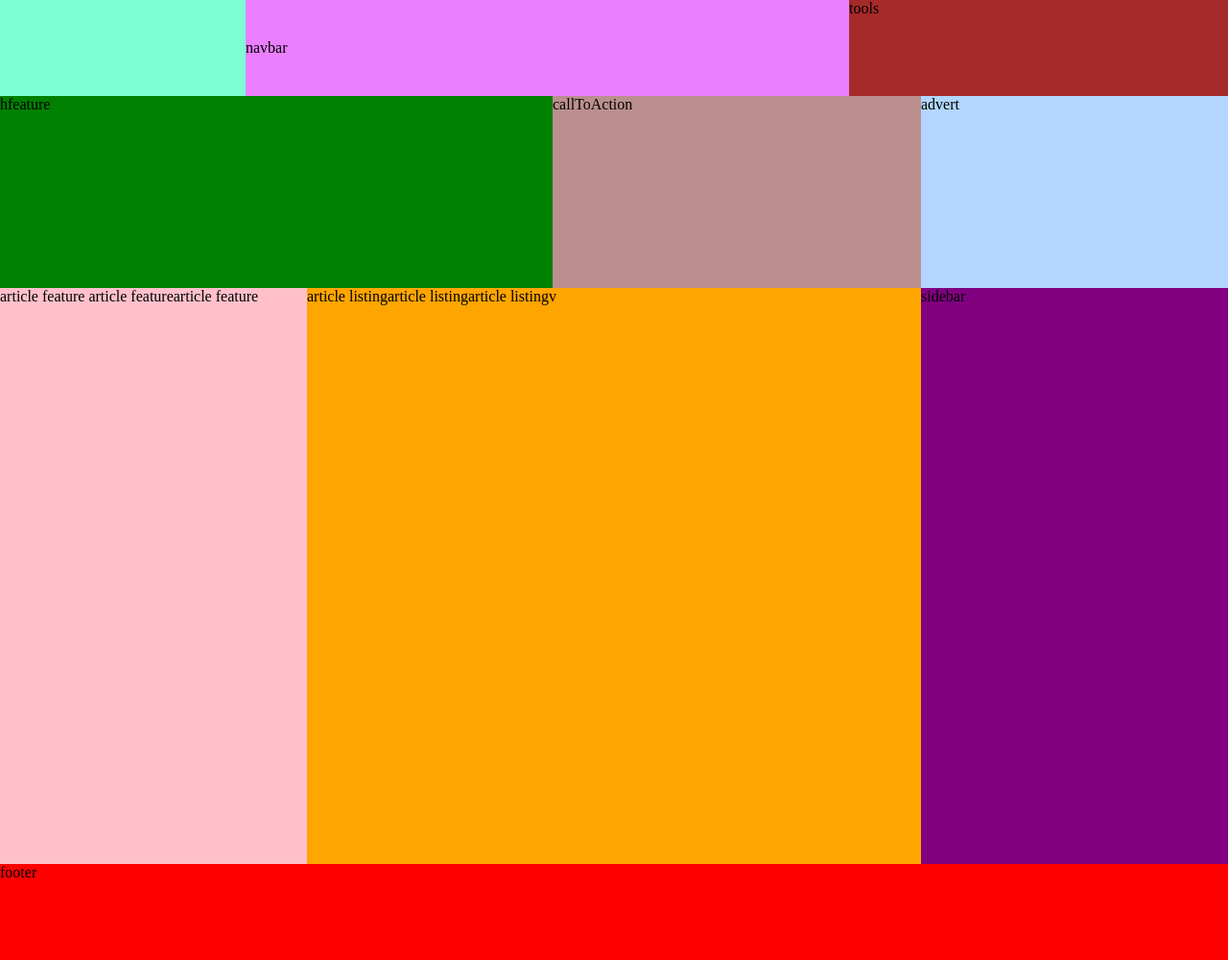
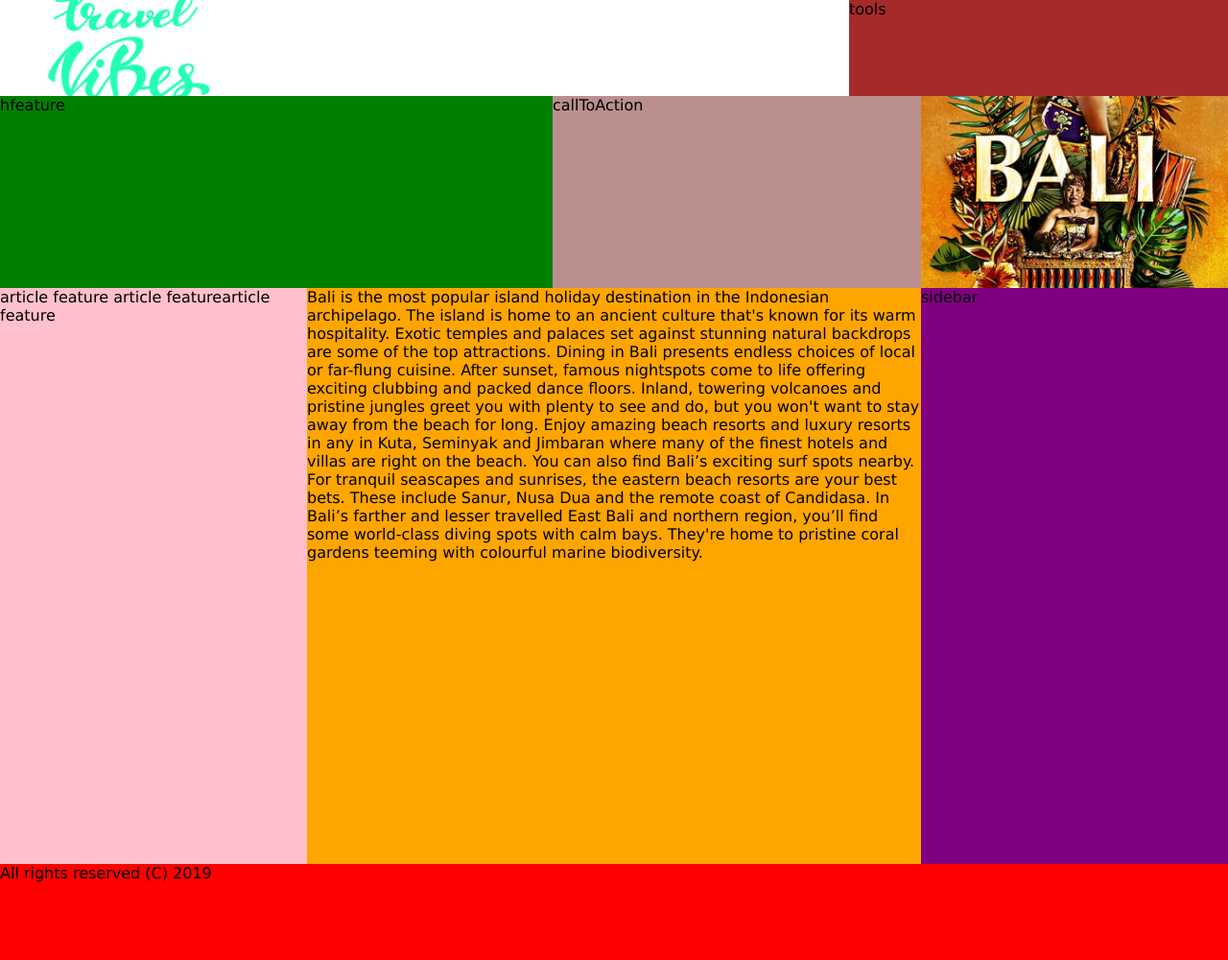
Before and after one commit to elinaosm/Travel, a plain HTML site: page index.html in a window 1280 px wide. Shown: the whole page at 96% size. Drawn offline with Linux system fonts and the light colour scheme.

Commit message:
css, index

```diff
--- a/index.html
+++ b/index.html
@@ -11,17 +11,17 @@
 <div class="container">
     <div class="header">
         <div class="logo"></div>
-        <div class="nav">navbar</div>
+        <div class="nav">
+        </div>
         <div class="tools">tools</div></div>
     <div class="hero">
         <div class="hfeature">hfeature</div>
         <div class="callToAction">callToAction</div></div>
     <div class="afeature">article feature article featurearticle feature</div>
-    <div class="listing">article listingarticle listingarticle listingv</div>
-    <div class="footer">footer</div>
-    <div class="ad">advert</div>
+    <div class="listing">Bali is the most popular island holiday destination in the Indonesian archipelago. The island is home to an ancient culture that's known for its warm hospitality. Exotic temples and palaces set against stunning natural backdrops are some of the top attractions. Dining in Bali presents endless choices of local or far-flung cuisine. After sunset, famous nightspots come to life offering exciting clubbing and packed dance floors. Inland, towering volcanoes and pristine jungles greet you with plenty to see and do, but you won't want to stay away from the beach for long. Enjoy amazing beach resorts and luxury resorts in any in Kuta, Seminyak and Jimbaran where many of the finest hotels and villas are right on the beach. You can also find Bali’s exciting surf spots nearby. For tranquil seascapes and sunrises, the eastern beach resorts are your best bets. These include Sanur, Nusa Dua and the remote coast of Candidasa. In Bali’s farther and lesser travelled East Bali and northern region, you’ll find some world-class diving spots with calm bays. They're home to pristine coral gardens teeming with colourful marine biodiversity.</div>
+    <div class="footer">All rights reserved (C) 2019</div>
+    <div class="ad"></div>
     <div class="sidebar">sidebar</div>
 </div>
-
 </body>
 </html>
--- a/styles.css
+++ b/styles.css
@@ -5,7 +5,7 @@
   }
  .container {
    display: grid;
-   grid-template-rows: 120px 100px 120px 120px 180px 80px;
+   grid-template-rows: 120px 100px 120px 120px 420px 80px;
    grid-template-areas:
    "header"
    "hero"
@@ -13,6 +13,7 @@
    "ad"
    "listing"
    "footer";
+   font-family: 'Lucida Sans', 'Lucida Sans Regular', 'Lucida Grande', 'Lucida Sans Unicode', Geneva, Verdana, sans-serif
  }
 
 .header {
@@ -27,12 +28,17 @@
 
 .logo {
   grid-area: logoPlacement;
+  background-image: url(images/logo.jpg);
+  background-size: cover;
+  background-position: center center;
+  background-repeat: no-repeat;
+  background-blend-mode: overlay;
+  position: relative;
 }
 
 .nav {
   grid-area: navPlacement;
   align-content: center;
-  background-color: rgb(234, 127, 255);
 }
 
 .tools {
@@ -41,6 +47,13 @@
 }
 .ad {
   grid-area: ad;
+  display: grid;
+  background: url('images/adv.jpg');
+  background-size: cover;
+  background-position: center;
+  background-repeat: no-repeat;
+  background-blend-mode: overlay;
+  position: relative;
 }
 
 .hero {
@@ -153,7 +166,7 @@
   /* Desktop Stylessssssssssss */
   @media  (min-width: 992px) {
     body {
-      background-color: #B2D6FF; /* Blue */
+     background-color:white;
     }
     .container {
       display: grid;
@@ -189,7 +202,6 @@
 .nav {
   grid-area: navPlacement;
   align-content: center;
-  background-color: rgb(234, 127, 255);
 }
 .tools {
   grid-area: toolsPlacement;
```
Also changed, not shown: images/articleimg.jpg (renamed from images/ad.jpg).
